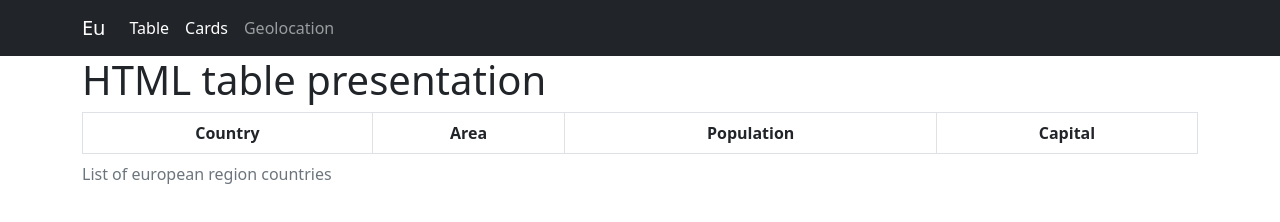
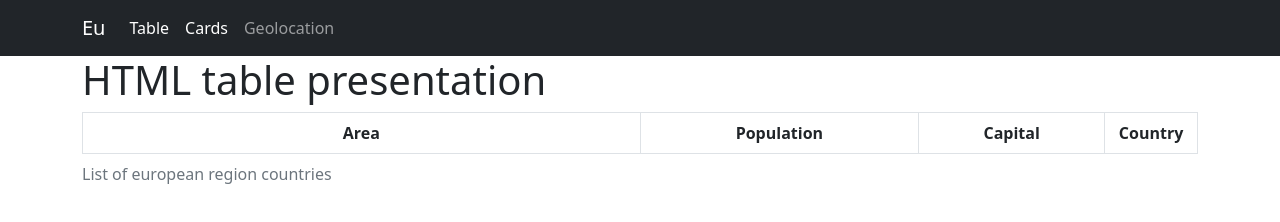
Before and after one commit to Yuhui65/rest-countries, a plain HTML site: page table.html in a window 1280 px wide. Drawn offline with nearby package versions, Linux system fonts and the light colour scheme; no server answers.

Commit message:
3e Partie_v4

```diff
--- a/table.html
+++ b/table.html
@@ -53,10 +53,10 @@
             <table class="table table-md table-hover table-bordered">
                 <thead>
                     <tr class="text-center">
-                        <th classe="col cols-md-6">Country</th>
-                        <th classe="col cols-md-6">Area</th>
-                        <th classe="col cols-md-6">Population</th>
-                        <th classe="col cols-md-6">Capital</th>
+                        <th class="col col-md-6">Area</th>
+                        <th class="col col-md-3">Population</th>
+                        <th class="col col-md-2">Capital</th>
+                        <th class="col col-md-1">Country</th>
                     </tr>
                 </thead>
 
```
Also changed, not shown: cards.html (+5 -8 lines), js/cards.js (+11 -6 lines).
